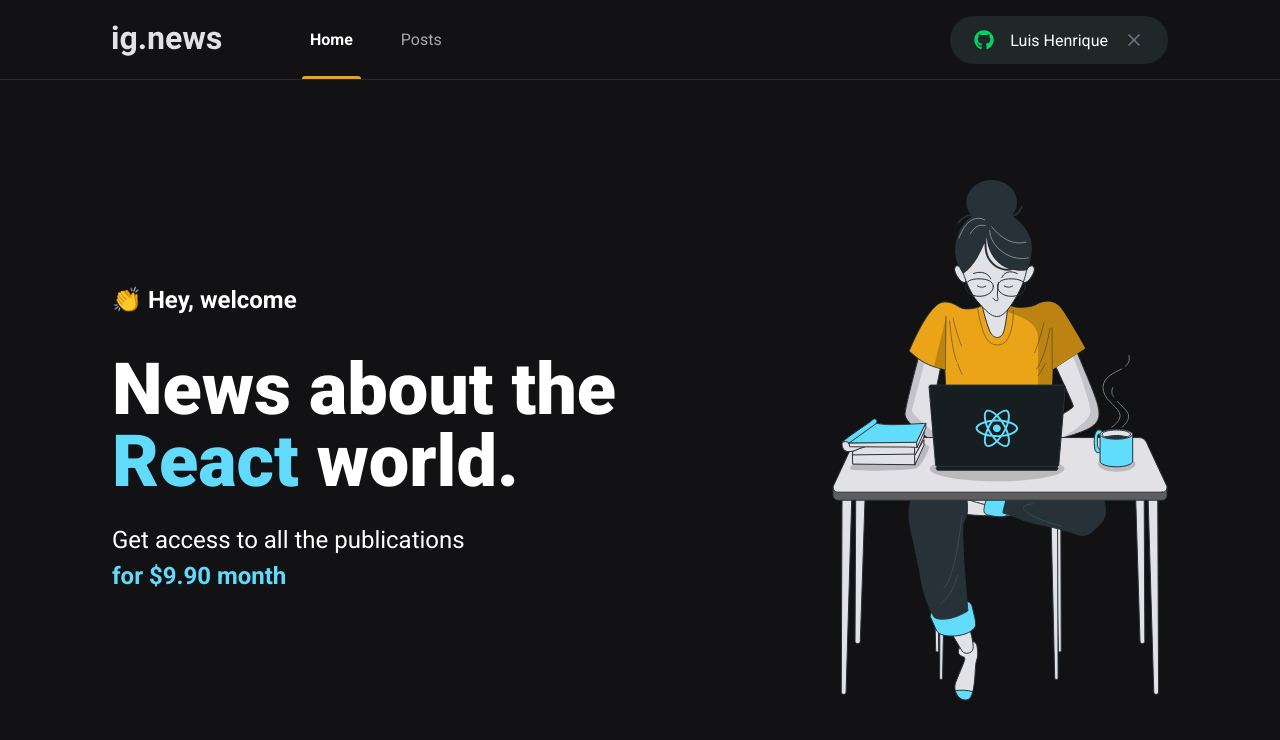
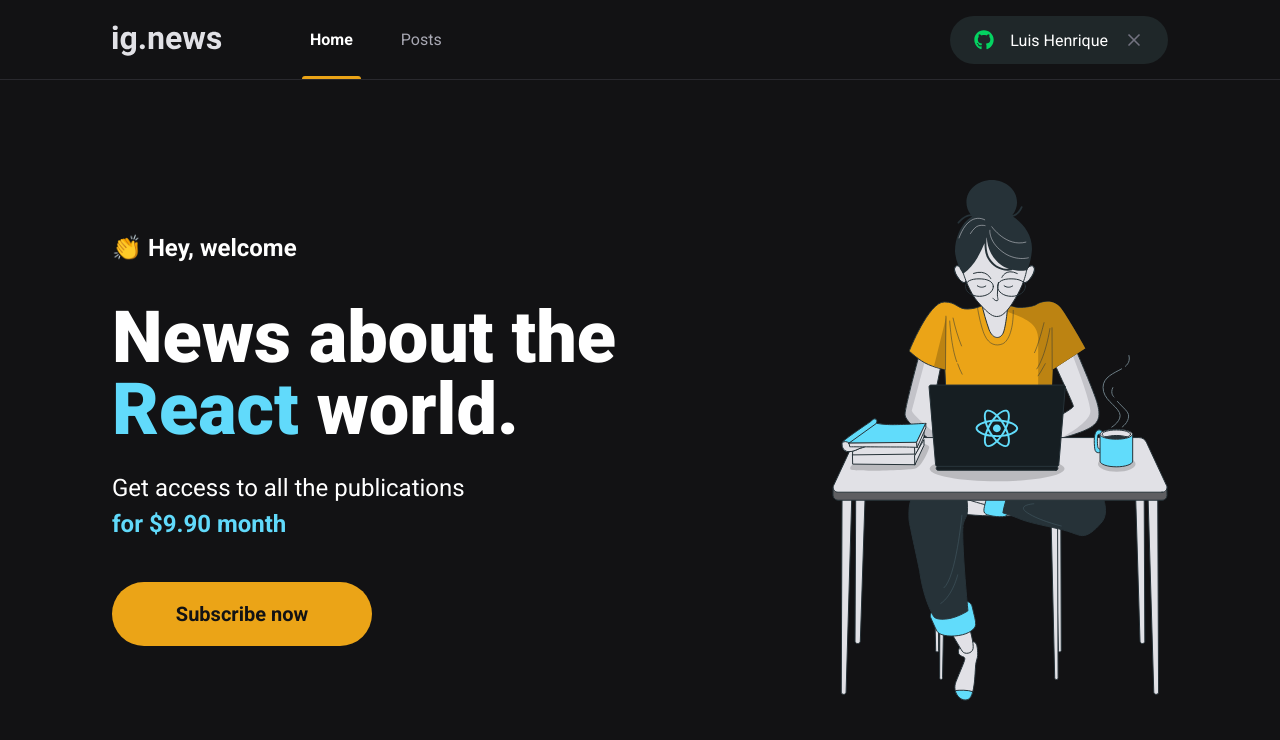
Before and after one commit to junimhs/ig.news, a Next.js app: page / in a window 1280 px wide. Shown: the top 740 px of the page. Built offline with nearby package versions, Linux system fonts and the light colour scheme; a web font is replaced by a local one.

Commit message:
create button subscribe

```diff
--- /dev/null
+++ b/src/components/SubscribeButton/index.tsx
@@ -0,0 +1,9 @@
+import styles from "./styles.module.scss";
+
+export function SubscribeButton() {
+  return (
+    <button className={styles.subscribeButton} type="button">
+      Subscribe now
+    </button>
+  );
+}
--- /dev/null
+++ b/src/components/SubscribeButton/styles.module.scss
@@ -0,0 +1,18 @@
+.subscribeButton {
+  width: 260px;
+  height: 4rem;
+  border: 0;
+  border-radius: 2rem;
+  background: var(--yellow-500);
+  color: var(--gray-900);
+  font-size: 1.25rem;
+  font-weight: bold;
+  display: flex;
+  align-items: center;
+  justify-content: center;
+  transition: filter 0.2s;
+
+  &:hover {
+    filter: brightness(0.8);
+  }
+}
--- a/src/pages/home.module.scss
+++ b/src/pages/home.module.scss
@@ -38,4 +38,8 @@
       font-weight: bold;
     }
   }
+
+  button {
+    margin-top: 2.5rem;
+  }
 }
--- a/src/pages/index.tsx
+++ b/src/pages/index.tsx
@@ -1,4 +1,5 @@
 import type { NextPage } from "next";
+import { SubscribeButton } from "../components/SubscribeButton";
 import styles from "./home.module.scss";
 
 const Home: NextPage = () => {
@@ -13,6 +14,7 @@
           Get access to all the publications <br />
           <span>for $9.90 month</span>
         </p>
+        <SubscribeButton />
       </section>
       <img src="/images/avatar.svg" alt="Girl coding" />
     </main>
```
